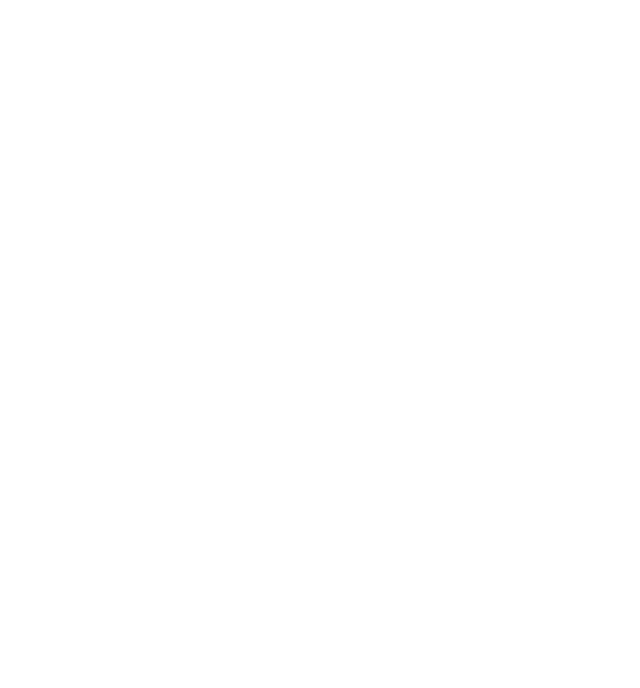
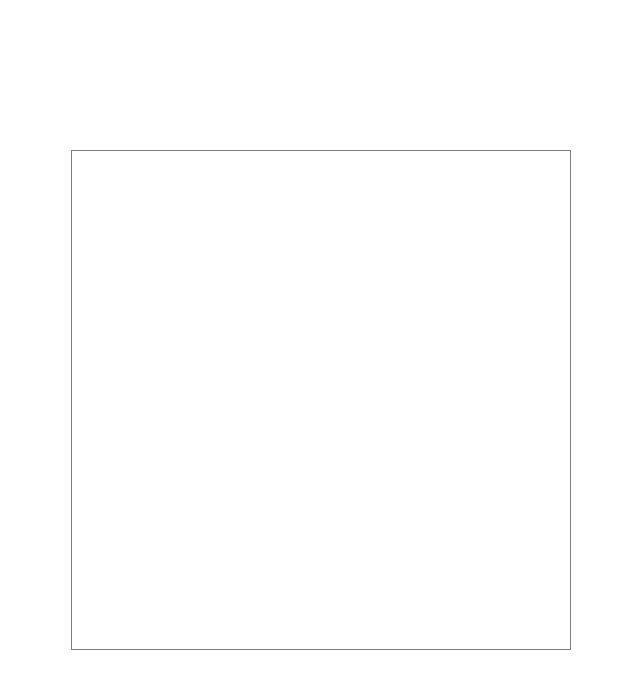
Before and after one commit to DLRoux2o20/etch-a-sketch, a plain HTML site: page index.html in a window 1280 px wide. Shown: the whole page, without its empty margins (319-959 px from the left). Drawn offline with Linux system fonts and the light colour scheme.

Commit message:
Center container div and make container children elements turn black when mouse hovers. Set container size to 500px by 500px.

```diff
--- a/index.html
+++ b/index.html
@@ -7,7 +7,7 @@
     <title>Etch-a-sketch</title>
 </head>
 <body>
-    <div id="container" class="flex"></div>
+    <div id="container"></div>
     <script src="main.js"></script>
 </body>
 </html>
--- a/styles.css
+++ b/styles.css
@@ -4,6 +4,27 @@
     box-sizing: border-box;
 }
 
-.flex {
+body {
+    width: 100vw;
+    height: 100vh;
+    align-content: center;
+}
 
+.grid-piece {
+    width: 25%;
+    height: 25%;
+    display: inline-block;
 }
+.grid-piece:hover {
+    background-color: black;
+}
+
+#container {
+    display: flex;
+    flex-wrap: wrap;
+    flex-direction: row;
+    border: 1px solid grey;
+    width: 500px;
+    height: 500px;
+    margin-inline: auto;
+}
```
